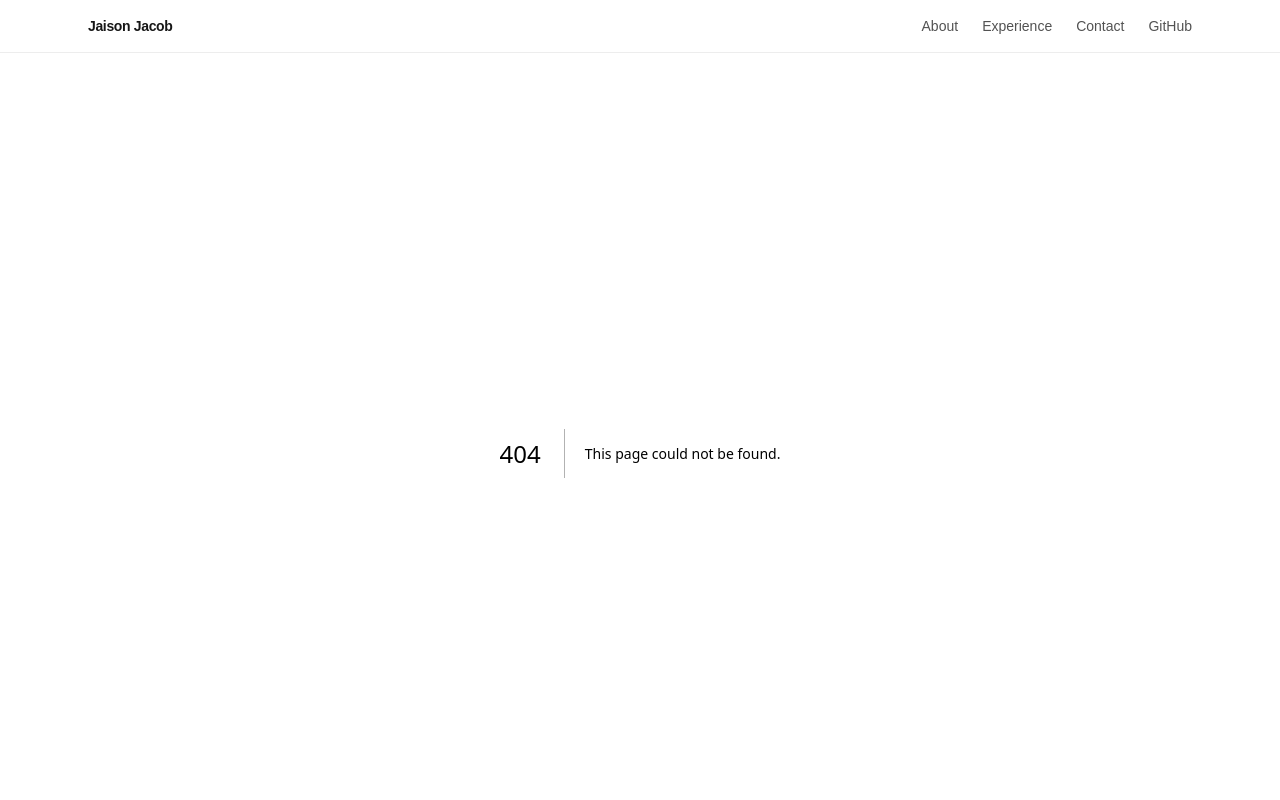
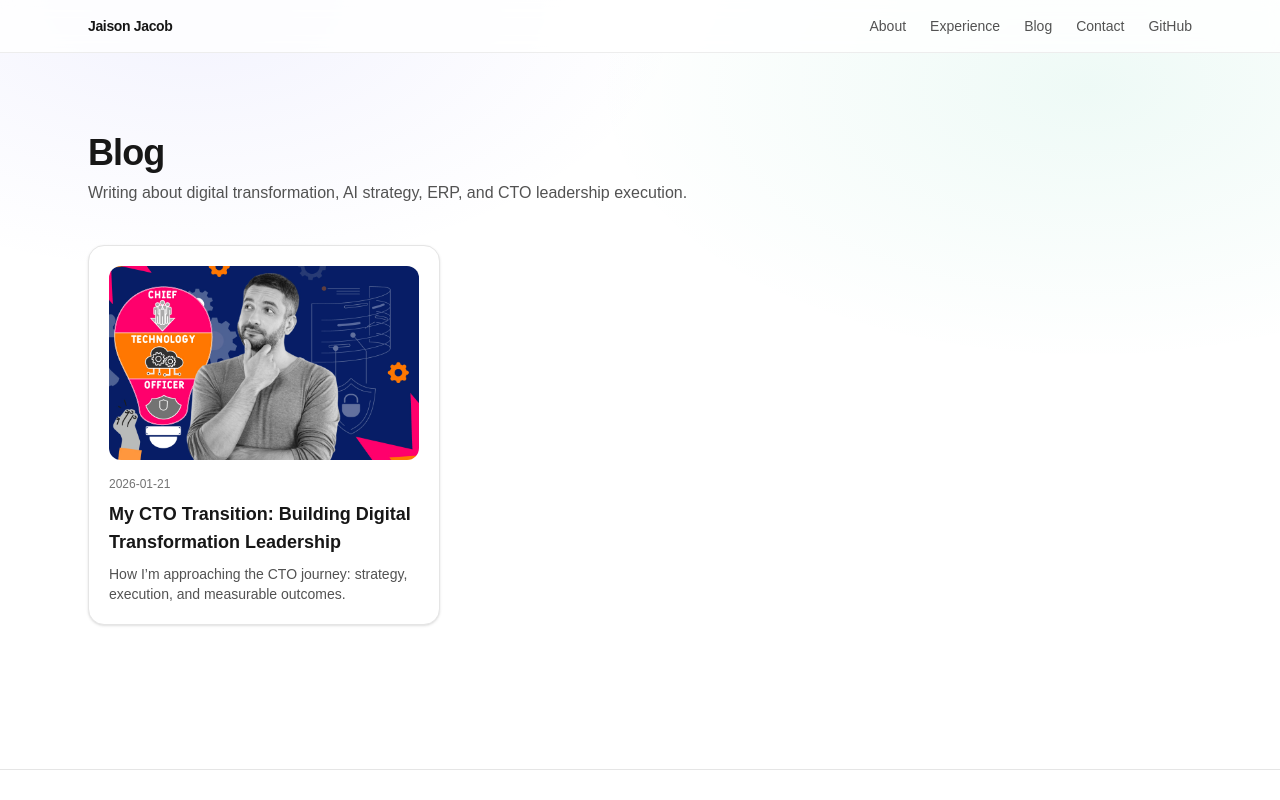
Before and after one commit to jacobKjaison/jaison-site, a Next.js app: page /blog in a window 1280 px wide. Before the commit this address had no page. Shown: the top 800 px of the page. Built offline with nearby package versions, Linux system fonts and the light colour scheme.

Commit message:
CTO Textual Changes

```diff
--- a/package.json
+++ b/package.json
@@ -9,6 +9,7 @@
     "lint": "eslint"
   },
   "dependencies": {
+    "gray-matter": "^4.0.3",
     "next": "16.1.4",
     "react": "19.2.3",
     "react-dom": "19.2.3"
--- /dev/null
+++ b/src/app/blog/[slug]/page.tsx
@@ -0,0 +1,44 @@
+import Image from "next/image";
+import { notFound } from "next/navigation";
+import { getAllPosts, getPostBySlug } from "@/lib/blog";
+
+export async function generateStaticParams() {
+  return getAllPosts().map((p) => ({ slug: p.slug }));
+}
+
+export default function BlogPostPage({ params }: { params: { slug: string } }) {
+  const { slug } = params;
+
+  let post;
+  try {
+    post = getPostBySlug(slug);
+  } catch {
+    return notFound();
+  }
+
+  return (
+    <main className="mx-auto max-w-3xl px-6 py-14 sm:py-20">
+      <div className="text-xs text-neutral-500">{post.date}</div>
+      <h1 className="mt-2 text-3xl font-semibold tracking-tight sm:text-4xl">
+        {post.title}
+      </h1>
+      <p className="mt-3 text-neutral-600 sm:text-lg">{post.description}</p>
+
+      {post.cover ? (
+        <div className="relative mt-8 aspect-[16/9] overflow-hidden rounded-2xl border border-neutral-200 bg-neutral-100">
+          <Image src={post.cover} alt={post.title} fill className="object-cover" priority />
+        </div>
+      ) : null}
+
+      {/* Basic markdown rendering (we can upgrade this next) */}
+      <article className="prose prose-neutral mt-10 max-w-none">
+        {post.content
+          .split("\n")
+          .filter(Boolean)
+          .map((line, idx) => (
+            <p key={idx}>{line}</p>
+          ))}
+      </article>
+    </main>
+  );
+}
--- /dev/null
+++ b/src/app/blog/page.tsx
@@ -0,0 +1,48 @@
+import Link from "next/link";
+import Image from "next/image";
+import { getAllPosts } from "@/lib/blog";
+
+export const metadata = {
+  title: "Blog | Jaison Jacob",
+  description: "Insights on digital transformation, AI strategy, ERP, and leadership execution.",
+};
+
+export default function BlogPage() {
+  const posts = getAllPosts();
+
+  return (
+    <main className="mx-auto max-w-6xl px-6 py-14 sm:py-20">
+      <h1 className="text-3xl font-semibold tracking-tight sm:text-4xl">Blog</h1>
+      <p className="mt-2 text-neutral-600">
+        Writing about digital transformation, AI strategy, ERP, and CTO leadership execution.
+      </p>
+
+      <div className="mt-10 grid gap-6 sm:grid-cols-2 lg:grid-cols-3">
+        {posts.map((p) => (
+          <Link
+            key={p.slug}
+            href={`/blog/${p.slug}`}
+            className="group rounded-2xl border border-neutral-200 bg-white p-5 shadow-sm hover:shadow-md transition"
+          >
+            {p.cover ? (
+              <div className="relative mb-4 aspect-[16/10] overflow-hidden rounded-xl bg-neutral-100">
+                <Image
+                  src={p.cover}
+                  alt={p.title}
+                  fill
+                  className="object-cover group-hover:scale-[1.02] transition"
+                />
+              </div>
+            ) : null}
+
+            <div className="text-xs text-neutral-500">{p.date}</div>
+            <h2 className="mt-2 text-lg font-semibold text-neutral-900 group-hover:underline">
+              {p.title}
+            </h2>
+            <p className="mt-2 text-sm text-neutral-600">{p.description}</p>
+          </Link>
+        ))}
+      </div>
+    </main>
+  );
+}
--- a/src/app/page.tsx
+++ b/src/app/page.tsx
@@ -11,7 +11,7 @@ export default function Home() {
     <main className="mx-auto max-w-6xl px-6 py-14 sm:py-20">
       {/* Hero */}
       <section className="grid gap-8 md:grid-cols-[1fr_280px] items-start">
-
+      /*Left */
       <div className="space-y-6">
         <p className="text-sm text-neutral-500">
           Dubai, UAE • CTO-in-Transition • Digital Transformation Leader
@@ -103,7 +103,7 @@ export default function Home() {
               What I do
             </h2>
             <p className="mt-2 text-sm text-neutral-500 dark:text-neutral-400">
-              Executive-grade capabilities, written for hiring leaders.
+              Executive-grade capabilities.
             </p>
           </div>
         </div>
@@ -146,7 +146,7 @@ export default function Home() {
           Featured outcomes
         </h2>
         <p className="mt-2 text-sm text-neutral-500 dark:text-neutral-400">
-          Replace these with your strongest quantified wins (I can rewrite them in CTO tone).
+          Quantified wins ).
         </p>
 
         <div className="mt-6 grid gap-4">
--- a/src/components/Nav.tsx
+++ b/src/components/Nav.tsx
@@ -13,6 +13,7 @@ export default function Nav() {
         <nav className="flex items-center gap-6 text-sm text-neutral-600">
           <a className="hover:text-neutral-900" href="/about">About</a>
           <a className="hover:text-neutral-900" href="/experience">Experience</a>
+          <a className="hover:text-neutral-900 transition" href="/blog">Blog</a>
           <a className="hover:text-neutral-900" href="/contact">Contact</a>
 
           {/* Optional external link */}
--- /dev/null
+++ b/src/content/blog/first-post.md
@@ -0,0 +1,17 @@
+---
+title: "My CTO Transition: Building Digital Transformation Leadership"
+date: "2026-01-21"
+description: "How I’m approaching the CTO journey: strategy, execution, and measurable outcomes."
+cover: "/blog/cto-transition.jpg"
+---
+
+## Why I’m writing
+
+This blog will document my learnings, frameworks, and real-world execution as I transition into CTO leadership.
+
+## What you can expect
+
+- Digital transformation playbooks
+- AI strategy and delivery
+- ERP and enterprise platform modernization
+- Governance, risk, and execution rigor
--- /dev/null
+++ b/src/lib/blog.ts
@@ -0,0 +1,50 @@
+import fs from "fs";
+import path from "path";
+import matter from "gray-matter";
+
+const BLOG_DIR = path.join(process.cwd(), "src", "content", "blog");
+
+export type BlogPost = {
+  slug: string;
+  title: string;
+  date: string;
+  description: string;
+  cover?: string;
+  content: string;
+};
+
+export function getAllPosts(): Omit<BlogPost, "content">[] {
+  const files = fs.readdirSync(BLOG_DIR).filter((f) => f.endsWith(".md"));
+
+  return files
+    .map((file) => {
+      const slug = file.replace(/\.md$/, "");
+      const fullPath = path.join(BLOG_DIR, file);
+      const raw = fs.readFileSync(fullPath, "utf8");
+      const { data } = matter(raw);
+
+      return {
+        slug,
+        title: String(data.title ?? slug),
+        date: String(data.date ?? ""),
+        description: String(data.description ?? ""),
+        cover: data.cover ? String(data.cover) : undefined,
+      };
+    })
+    .sort((a, b) => (a.date < b.date ? 1 : -1));
+}
+
+export function getPostBySlug(slug: string): BlogPost {
+  const fullPath = path.join(BLOG_DIR, `${slug}.md`);
+  const raw = fs.readFileSync(fullPath, "utf8");
+  const { data, content } = matter(raw);
+
+  return {
+    slug,
+    title: String(data.title ?? slug),
+    date: String(data.date ?? ""),
+    description: String(data.description ?? ""),
+    cover: data.cover ? String(data.cover) : undefined,
+    content,
+  };
+}
```
Also changed, not shown: public/blog/cto-transition.jpg (added), 1 other file (tests, documents, lock files or other folders).
